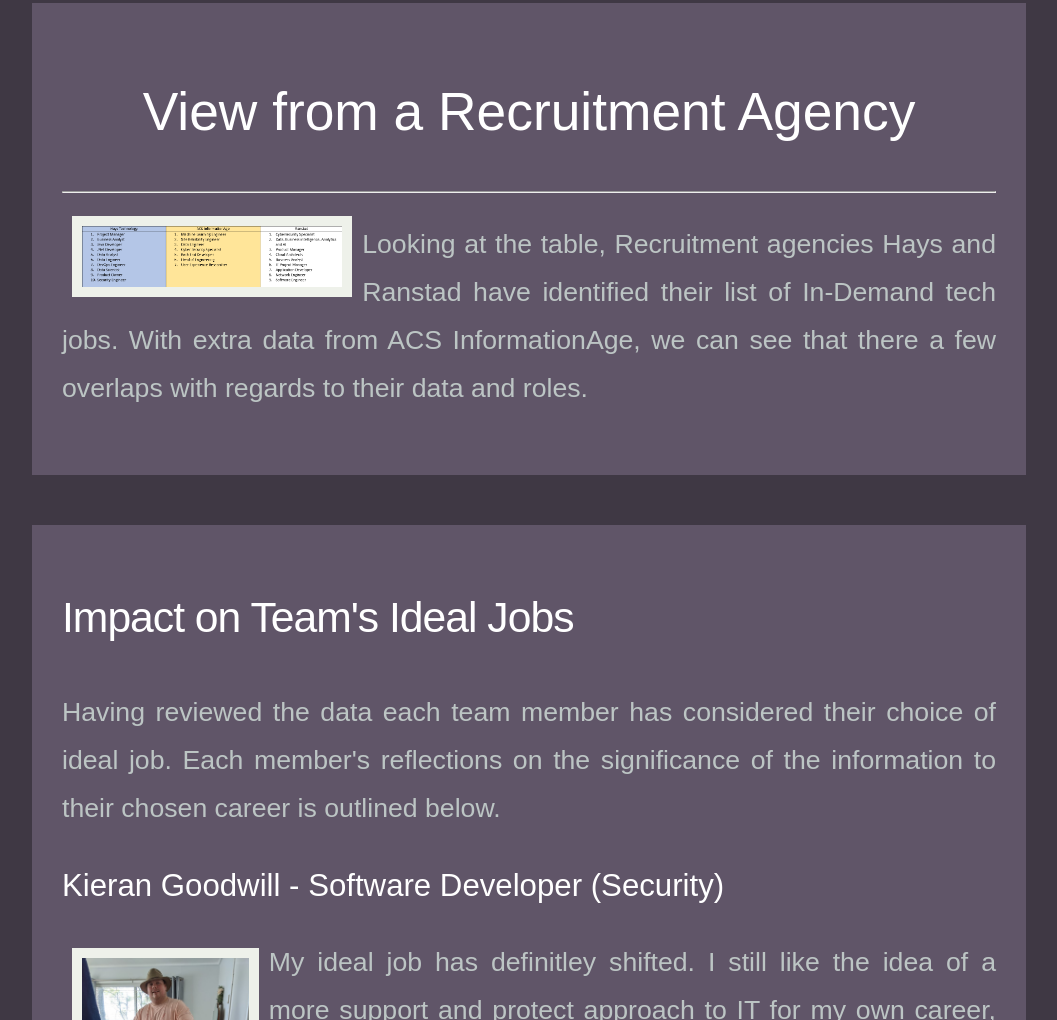
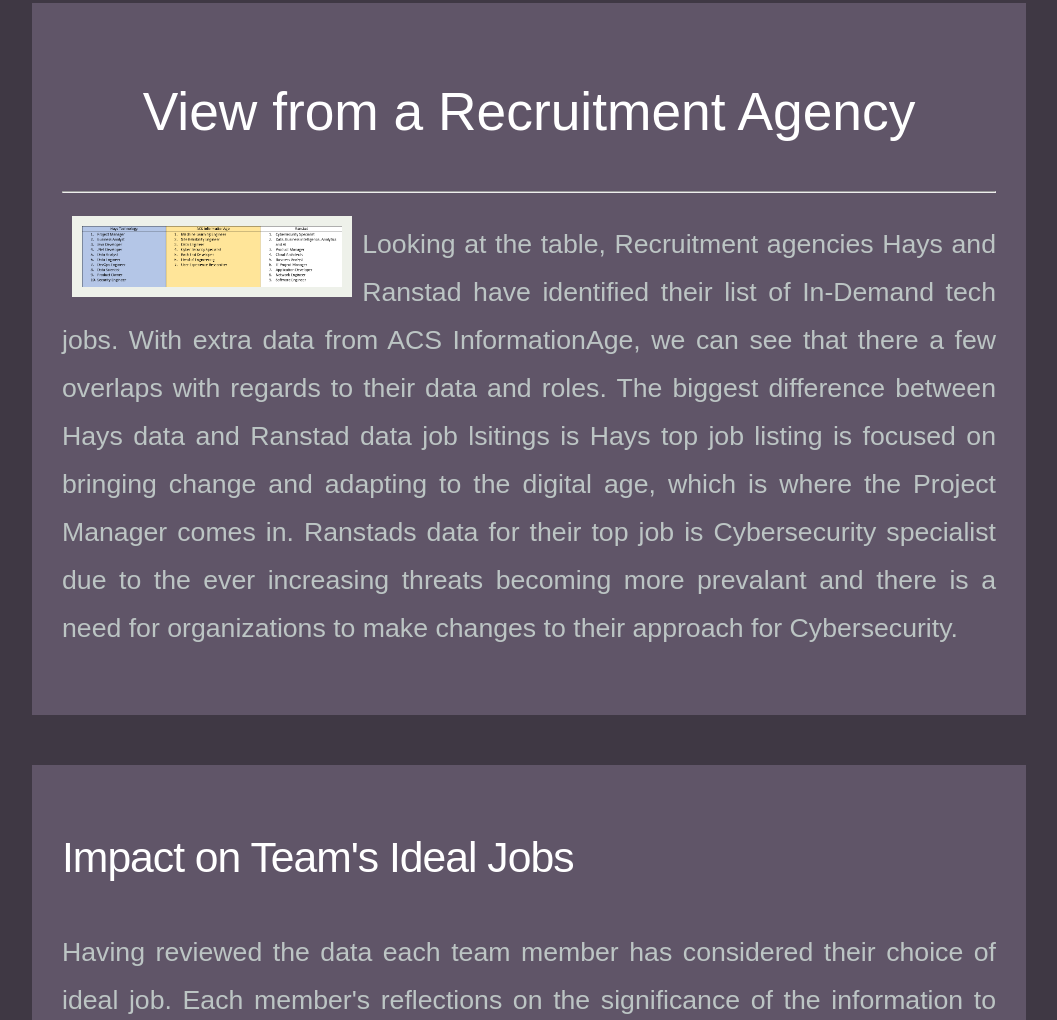
Before and after one commit to S3939981/Assignment2, a plain HTML site: page industry.html in a window 1280 px wide. Shown: the part 9658-10678 px from the top of the page, without its empty margins (111-1168 px from the left). Drawn offline with Linux system fonts and the light colour scheme.

Commit message:
Updated industry - View
added missing part for view agency

```diff
--- a/industry.html
+++ b/industry.html
@@ -257,8 +257,7 @@
 <hr>
   <img src="assets\images\industry\Agency.png">
   <p>
-    Looking at the table, Recruitment agencies Hays and Ranstad have identified their list of In-Demand tech jobs. With extra data from ACS InformationAge, we can see that there a few overlaps with regards to their data and roles.
-
+Looking at the table, Recruitment agencies Hays and Ranstad have identified their list of In-Demand tech jobs. With extra data from ACS InformationAge, we can see that there a few overlaps with regards to their data and roles. The biggest difference between Hays data and Ranstad data job lsitings is Hays top job listing is focused on bringing change and adapting to the digital age, which is where the Project Manager comes in. Ranstads data for their top job is Cybersecurity specialist due to the ever increasing threats becoming more prevalant and there is a need for organizations to make changes to their approach for Cybersecurity.
   </p>
 
 </div>
```
